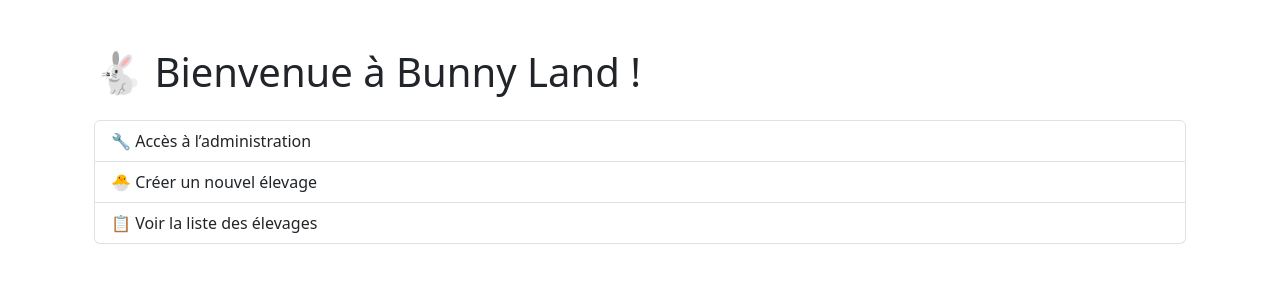
After one commit to maelhnr/elevage-Mael-Honore, a Django app: page / in a window 1280 px wide. The commit adds this page. Shown: the top 300 px of the page. Run offline with Django 4.2, Linux system fonts and the light colour scheme.

Commit message:
Ajout page de menu et redirection menu sur bunny manager

```diff
--- a/elevage/lapin/templates/base.html
+++ b/elevage/lapin/templates/base.html
@@ -1,20 +1,16 @@
-<!-- templates/base.html -->
 <!DOCTYPE html>
 <html lang="fr">
 <head>
     <meta charset="UTF-8">
-    <title>{% block title %}Mon élevage de lapins{% endblock %}</title>
-    <link href="https://cdn.jsdelivr.net/npm/bootstrap@5.3.0/dist/css/bootstrap.min.css" rel="stylesheet">
-    <style>
-        body { padding-top: 4em; }
-    </style>
+    <title>{% block title %}Bunny Manager{% endblock %}</title>
+    <link href="https://cdn.jsdelivr.net/npm/bootstrap@5.3.2/dist/css/bootstrap.min.css" rel="stylesheet">
 </head>
 <body>
 
-<!-- Barre de navigation -->
-<nav class="navbar navbar-expand-lg navbar-dark bg-primary fixed-top">
+    {% if not hide_navbar %}
+    <nav class="navbar navbar-expand-lg navbar-light bg-light">
       <div class="container-fluid">
-        <a class="navbar-brand" href="#">🐰 Bunny Manager</a>
+        <a class="navbar-brand" href="{% url 'menu' %}">🐇 Bunny Manager</a>
         <div class="collapse navbar-collapse">
           <ul class="navbar-nav me-auto">
             <li class="nav-item">
@@ -23,17 +19,19 @@
             <li class="nav-item">
               <a class="nav-link" href="{% url 'liste_elevages' %}">Liste des élevages</a>
             </li>
+            <li class="nav-item">
+              <a class="nav-link" href="/admin/">Admin</a>
+            </li>
           </ul>
         </div>
       </div>
     </nav>
+    {% endif %}
+
 
 <div class="container mt-4">
-    {% block content %}
-    {% endblock %}
+    {% block content %}{% endblock %}
 </div>
 
-<!-- Bootstrap JS (optionnel, pour navbar responsive par ex) -->
-<script src="https://cdn.jsdelivr.net/npm/bootstrap@5.3.3/dist/js/bootstrap.bundle.min.js"></script>
 </body>
 </html>
--- /dev/null
+++ b/elevage/lapin/templates/menu.html
@@ -0,0 +1,21 @@
+{% extends "base.html" %}
+
+{% block content %}
+<div class="container mt-5">
+    <h1 class="mb-4">🐇 Bienvenue à Bunny Land !</h1>
+    <div class="list-group">
+        <a href="{% url 'admin:index' %}" class="list-group-item list-group-item-action">
+            🔧 Accès à l’administration
+        </a>
+        <a href="{% url 'nouveau_elevage' %}" class="list-group-item list-group-item-action">
+            🐣 Créer un nouvel élevage
+        </a>
+        <a href="{% url 'liste_elevages' %}" class="list-group-item list-group-item-action">
+            📋 Voir la liste des élevages
+        </a>
+        {% comment %} <a href="{% url 'regles' %}" class="list-group-item list-group-item-action">
+            📘 Voir les règles du jeu
+        </a> {% endcomment %}
+    </div>
+</div>
+{% endblock %}
--- a/elevage/lapin/urls.py
+++ b/elevage/lapin/urls.py
@@ -2,6 +2,7 @@ from django.urls import path
 from . import views
 
 urlpatterns = [
+    path('', views.menu, name='menu'),  # Page d'accueil
     path('elevages/nouveau/', views.nouveau, name='nouveau_elevage'),
     path('elevages/', views.liste, name='liste_elevages'),
     path('elevages/<int:elevage_id>/', views.elevage, name='detail_elevage'),
--- a/elevage/lapin/views.py
+++ b/elevage/lapin/views.py
@@ -98,3 +98,7 @@ def elevage(request, elevage_id):
         'lapins_vendus_f': vendus_f if form_is_valid else 0,
     }
     return render(request, 'elevage/elevage.html', context)
+
+
+def menu(request):
+    return render(request, 'menu.html', {'hide_navbar': True})
```
Lines whose indentation alone changed are shown as unchanged.
